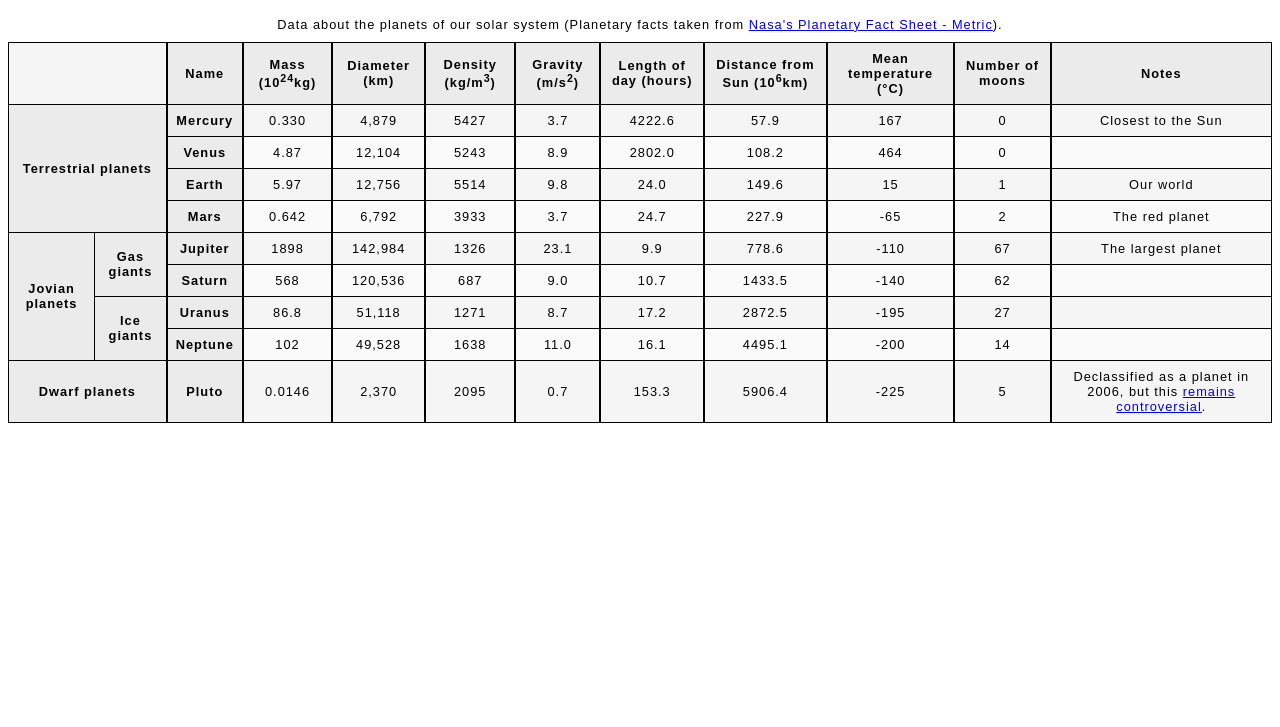
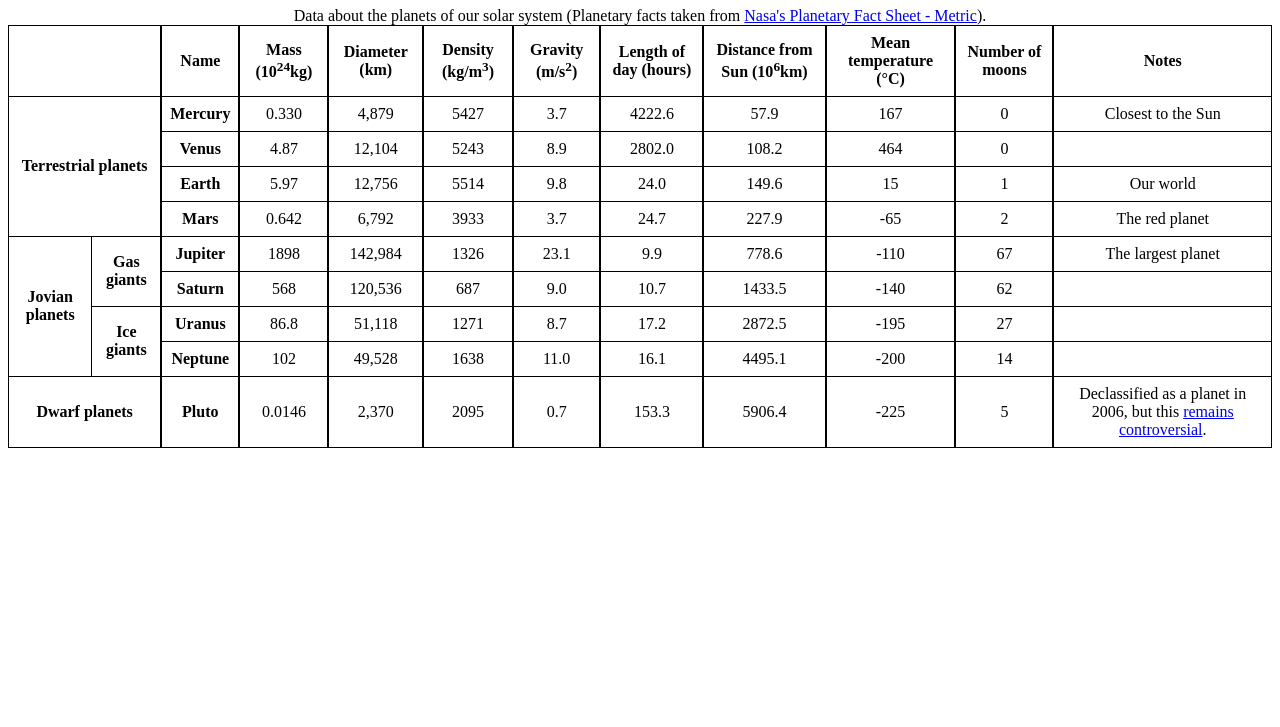
Before and after one commit to Blesstobasiljoy/Planet-data, a plain HTML site: page index.html in a window 1280 px wide. Shown: the part 73-800 px from the top of the page. Drawn offline with Linux system fonts and the light colour scheme.

Commit message:
Update table.css

```diff
--- a/table.css
+++ b/table.css
@@ -1,35 +1,10 @@
-html {
-  font-family: sans-serif;
+table {
+  border-collapse: collapse;
+  border: 2px solid black;
 }
 
-table {
-  border-collapse: collapse;
-  border: 2px solid rgb(200,200,200);
-  letter-spacing: 1px;
-  font-size: 0.8rem;
+th,
+td {
+  padding: 5px;
+  border: 1px solid black;
 }
-
-td, th {
-  border: 1px solid rgb(190,190,190);
-  padding: 10px 20px;
-}
-
-th {
-  background-color: rgb(235,235,235);
-}
-
-td {
-  text-align: center;
-}
-
-tr:nth-child(even) td {
-  background-color: rgb(250,250,250);
-}
-
-tr:nth-child(odd) td {
-  background-color: rgb(245,245,245);
-}
-
-caption {
-  padding: 10px;
-}
```
